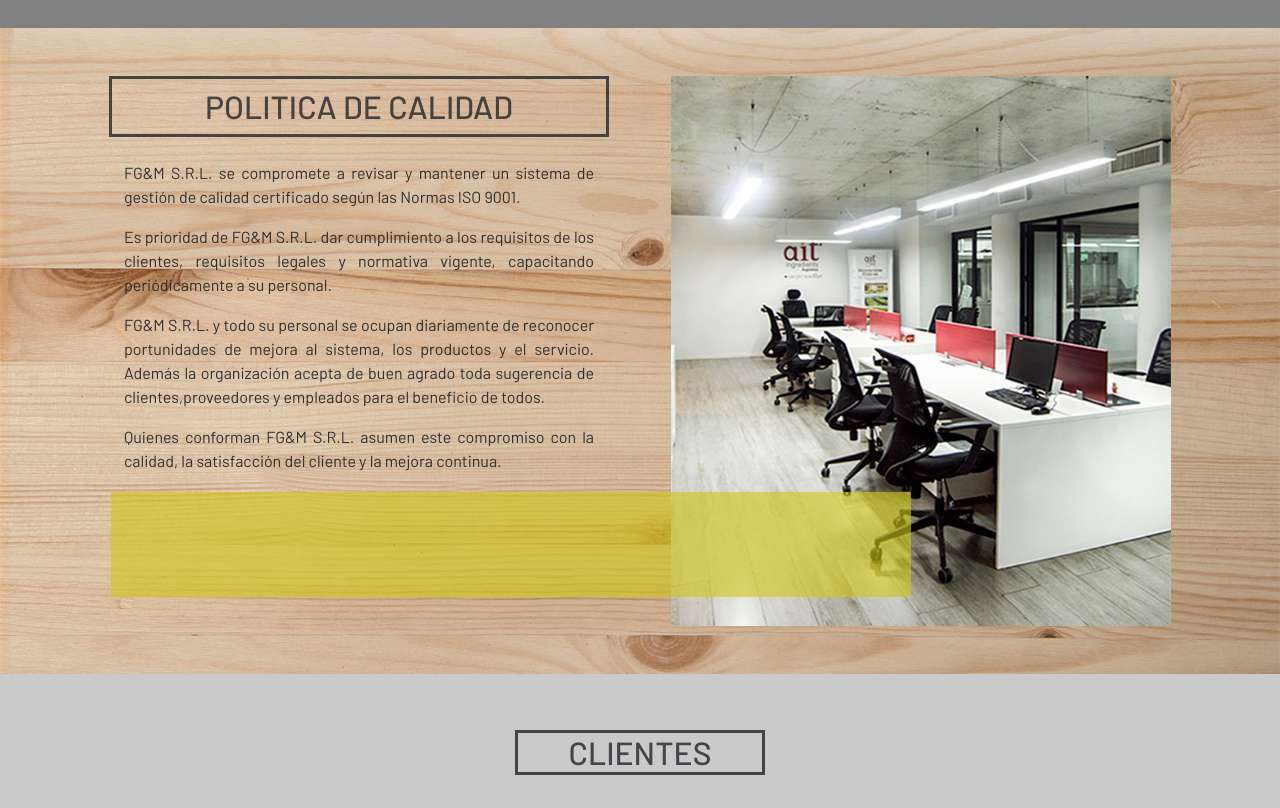
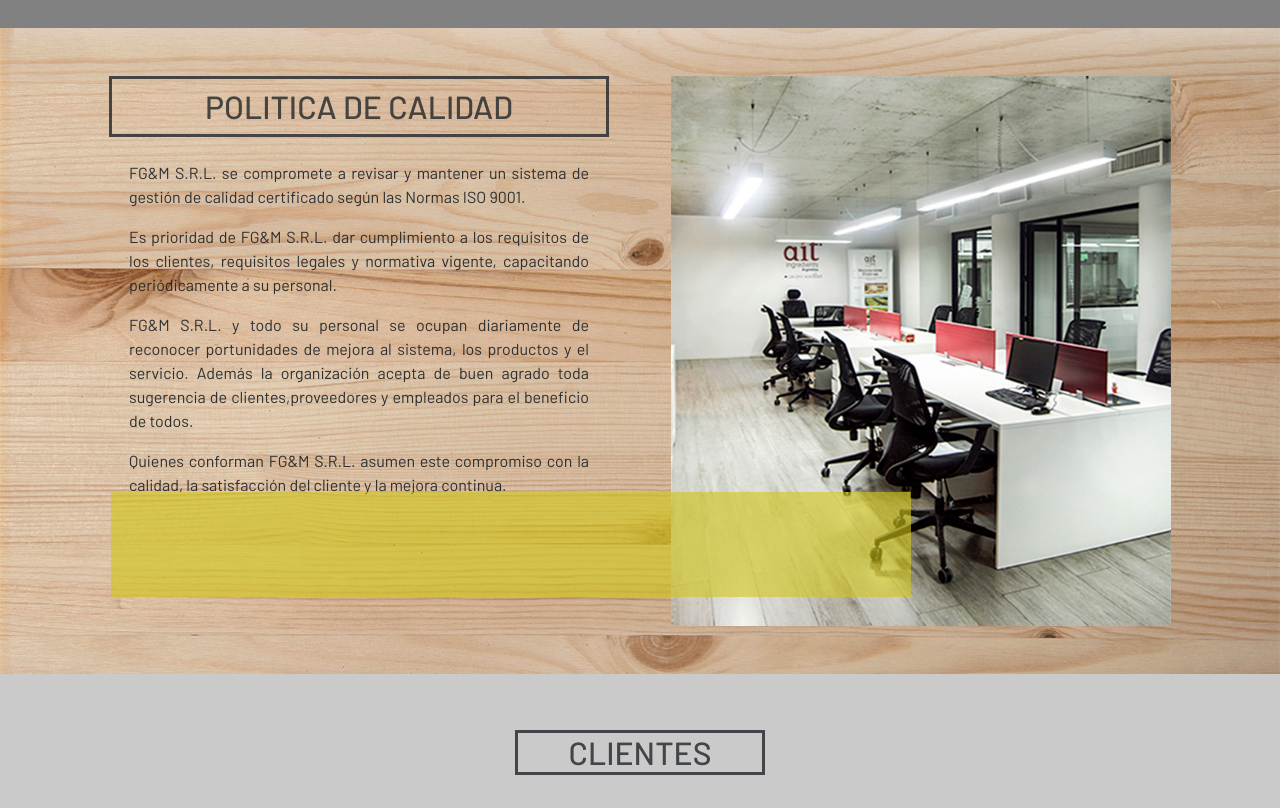
Before and after one commit to MoyaCar/deploy-dogo, a React (Create React App) app: page / in a window 1280 px wide. Shown: the part 1000-1808 px from the top of the page. Built offline with nearby package versions, Linux system fonts and the light colour scheme; what cc-gram would draw is missing.

Commit message:
mas arrelgos

```diff
--- a/src/estilos/FixDogo.scss
+++ b/src/estilos/FixDogo.scss
@@ -16,10 +16,10 @@ body{
     opacity: 0.6!important;
 }
 /*Politica*/
-.recuadro-politica .texto {
-  padding: 15px;
+.recuadro-politica .texto, .recuadro-empresa .bloque-derecho .texto {
+  padding: 20px;
 }
-
+/*contacto*/
 .recuadro-contacto {
  background-color: #4a4a4a;
 }
```
